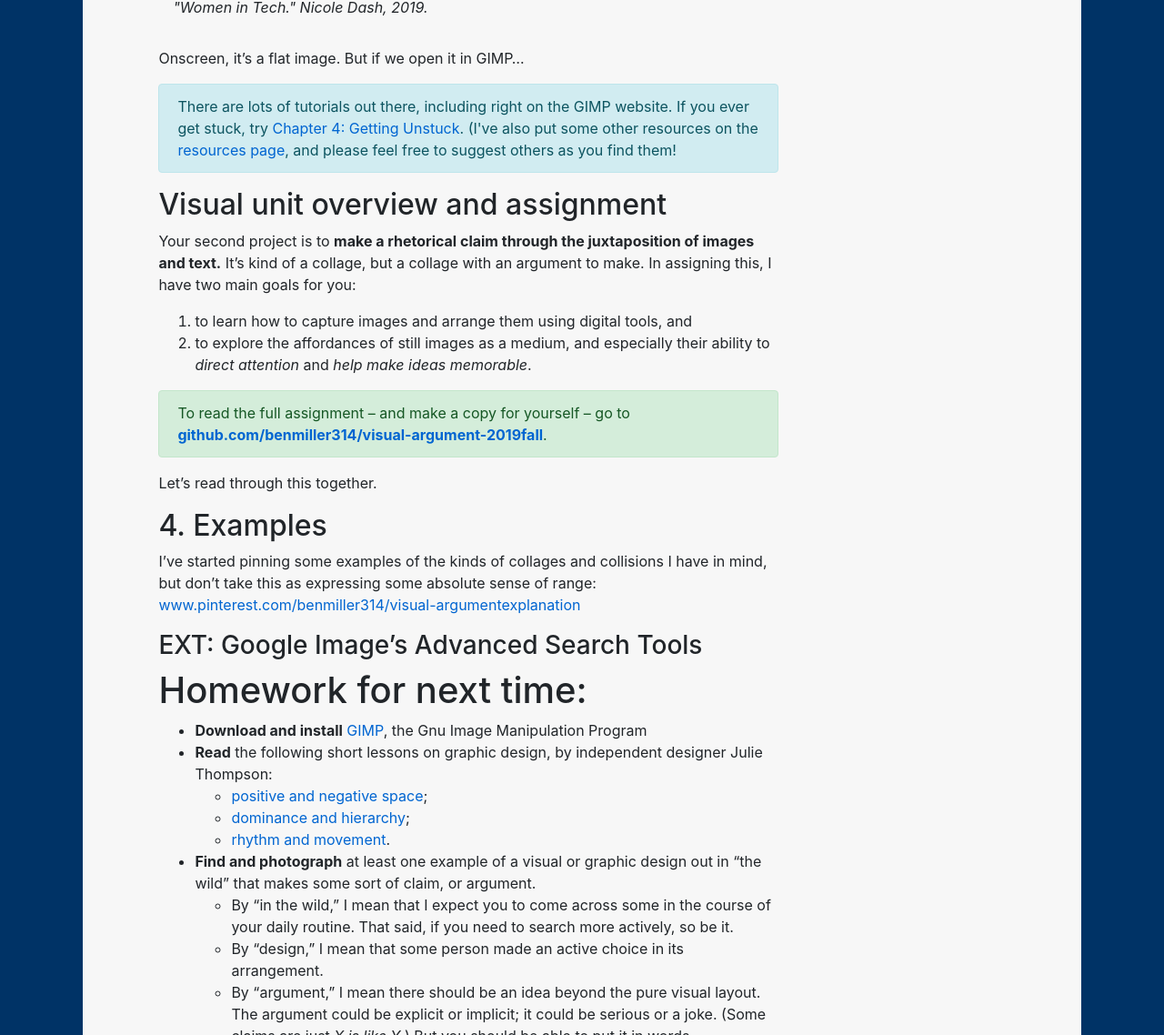
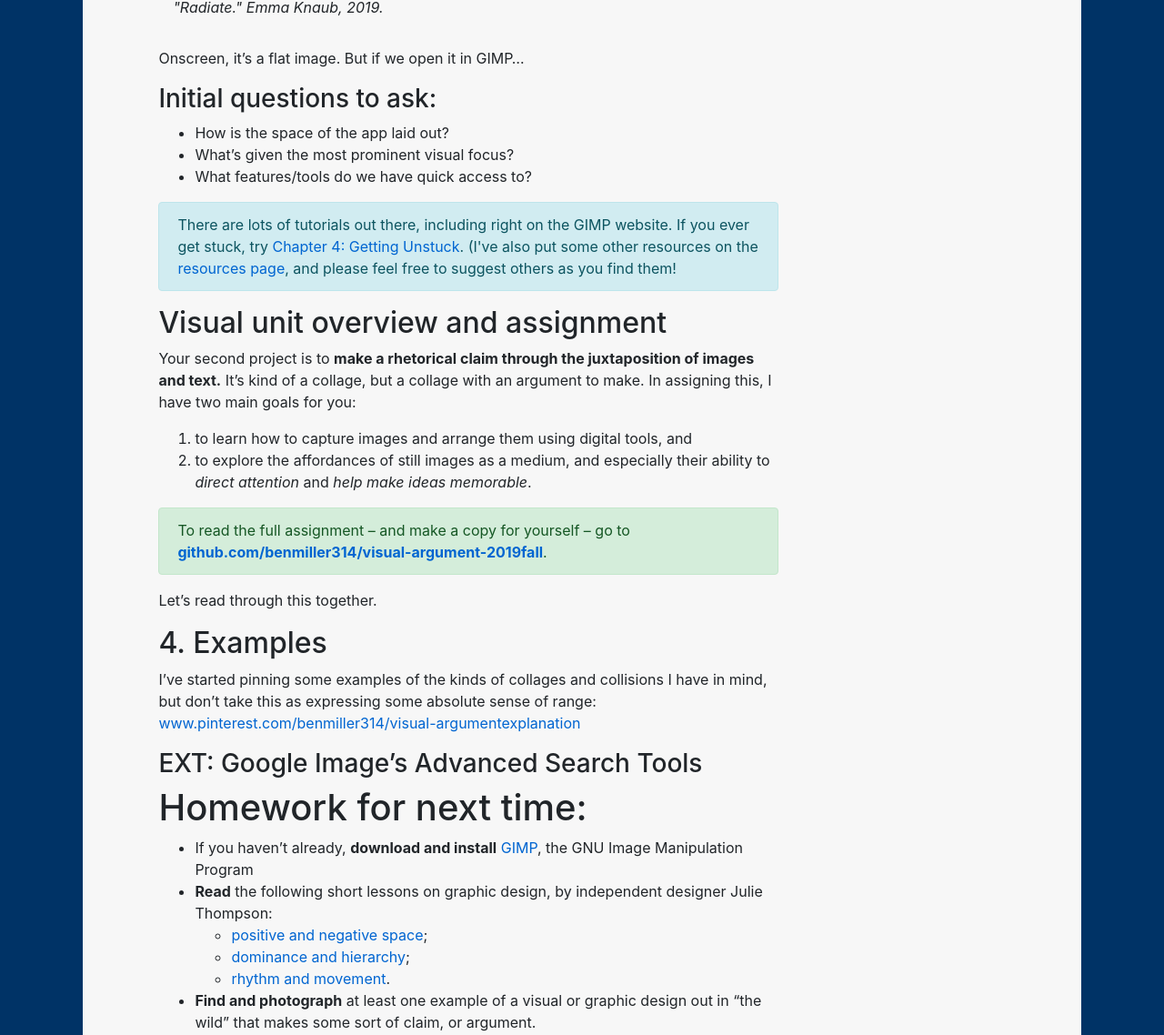
Before and after one commit to benmiller314/cdm2020spring, a Jekyll site: the page built from plans/lesson-09.md, in a window 1280 px wide and 1400 px high, scrolled down 1496 px. Shown: the part 262-1400 px from the top of the window at 91% size. Built offline with Jekyll 4.4.1, drawn with Linux system fonts in a browser that asks for light colours; our own code applies the rules of GitHub Pages for plain Markdown files; some of the changed text lies outside the part shown.

Commit message:
use 2019fall example; add notes for introducing gimp

```diff
--- a/plans/lesson-09.md
+++ b/plans/lesson-09.md
@@ -40,16 +40,25 @@
 ## 2. Brief, brief intro to GIMP
 I want to do just a quick preview today, while we're thinking about the shape of tools – and then we'll focus on what I'm asking you to do with them.
 
-Here's a project from last semester's <a href="http://dmap.pitt.edu/digital-showcase-spring-2019">Digital Media Showcase</a>:
+Here's a project from last semester's <a href="http://dmap.pitt.edu/digital-showcase-fall-2019">Digital Media Showcase</a>:
 <figure>
-<a href="http://dmap.pitt.edu/node/245"><img src="http://dmap.pitt.edu/sites/default/files/visual-argument--dashn98--women-in-tech.png" alt="Five famous female computer programming innovators (Hopper, Johnson, Fenler, Wilkes, Easley). Headline reads: 'Who runs the world?'"></a>
-<figcaption>"Women in Tech." Nicole Dash, 2019.</figcaption>
+<a href="http://dmap.pitt.edu/node/300"><img src="https://github.com/emmaknaub/visual-argument/blob/master/visual_argument.png?raw=true" alt="A varied crowd of silhouetted people recedes into the distance; each has a glowing light in their chest. Text reads: 'How bright will you let your light shine?'"></a>
+<figcaption>"Radiate." Emma Knaub, 2019.</figcaption>
 </figure>
 
 Onscreen, it's a flat image. But if we open it in GIMP...
 
-<!-- Open in GIMP -->
-<!-- give tour: layers at bottom right, tools at upper left, tool options at lower left, undo at top right -->
+### Initial questions to ask:
+
+- How is the space of the app laid out?
+- What's given the most prominent visual focus?
+- What features/tools do we have quick access to?
+
+<!-- give tour: layers at bottom right, tools at upper left, tool options at lower left, undo at top right. -->
+<!-- Toggle visibility. -->
+<!-- Duplicate -->
+
+
 
 <div class="alert alert-info">
 There are lots of tutorials out there, including right on the GIMP website. If you ever get stuck, try <a href="https://docs.gimp.org/2.10/en/gimp-getting-unstuck.html">Chapter 4: Getting Unstuck</a>. (I've also put some other resources on the <a href="{{site.course.base_path}}resources">resources page</a>, and please feel free to suggest others as you find them!
@@ -101,7 +110,7 @@
 
 # Homework for next time:
 
-* **Download and install** [GIMP](https://www.gimp.org/downloads/), the Gnu Image Manipulation Program
+* If you haven't already, **download and install** [GIMP](https://www.gimp.org/downloads/), the GNU Image Manipulation Program
 * **Read** the following short lessons on graphic design, by independent designer Julie Thompson:
    - <a href="https://www.thetypetree.com/blog/graphic-design-101-positive-and-negative-space">positive and negative space</a>;
    - <a href="https://www.thetypetree.com/blog/graphic-design-101-dominancehierarchy">dominance and hierarchy</a>;
@@ -111,4 +120,4 @@
    - By "design," I mean that some person made an active choice in its arrangement.
    - By "argument," I mean there should be an idea beyond the pure visual layout. The argument could be explicit or implicit; it could be serious or a joke. (Some claims are just _X is like Y_.) But you should be able to put it in words.
 * **Write** a short blog post, sharing your visual argument example. Examine it through the lenses of positive/negative, dominance/hierarchy, and rhythm/movement: what does that help you see? Would you say this is effectively designed for making its argument? (NB: If the argument is implicit, please try to articulate what you think it's claiming.)
-   - Post this to the issue queue, under ["Visual Arguments are Everywhere"]({{site.github.issues_url}}/7).
+   - Post this to the [issue queue]({{site.github.issues_url}}), under "Visual Arguments are Everywhere".
```
